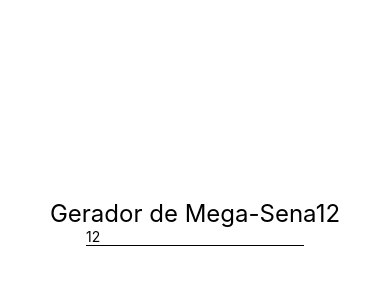
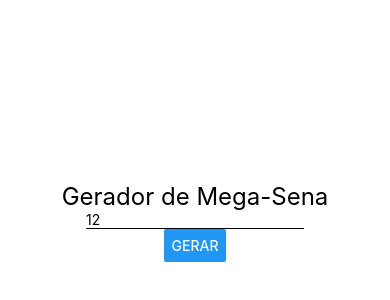
Before and after one commit to GeorgiSantana/Curso-React-Native, a React Native app: screen / in a window 390 px wide. Shown: the part 200-500 px from the top of the page. Built offline with nearby package versions, Linux system fonts and the light colour scheme.

Commit message:
Criado algoritimo para geração de numeros que não se repetem

```diff
--- a/src/components/mega/Mega.js
+++ b/src/components/mega/Mega.js
@@ -1,30 +1,43 @@
 import React, {Component} from 'react';
-import {Text, TextInput} from 'react-native';
+import {Button, Text, TextInput} from 'react-native';
 import Estilo from '../estilo';
 
 export default class Mega extends Component {
   state = {
     qtdeNumeros: this.props.qtdeNumeros,
+    numeros: [],
   };
 
   alterarQtdeNumeros = qtde => {
-    this.setState({qtdeNumeros: qtde});
+    this.setState({qtdeNumeros: +qtde});
   };
+
+  gerarNumeroNaoContido = nums => {
+    const novo = parseInt(Math.random() * 60) + 1;
+    return nums.includes(novo) ? this.gerarNumeroNaoContido(nums) : novo;
+  };
+
+  gerarNumeros = () => {
+    const numeros = Array(this.state.qtdeNumeros)
+      .fill()
+      .reduce(n => [...n, this.gerarNumeroNaoContido(n)], []);
+    this.setState({numeros});
+  };
+
   render() {
     return (
       <>
-        <Text style={Estilo.txtG}>
-          Gerador de Mega-Sena
-          {this.state.qtdeNumeros}
-        </Text>
+        <Text style={Estilo.txtG}>Gerador de Mega-Sena</Text>
         <TextInput
           keyboardType={'numeric'}
           // eslint-disable-next-line react-native/no-inline-styles
           style={{borderBottomWidth: 1}}
           placeholder="Qtde de Números"
-          value={this.state.qtdeNumeros}
-          onChangeText={qtde => this.alterarQtdeNumeros(qtde)}
+          value={`${this.state.qtdeNumeros}`}
+          onChangeText={this.alterarQtdeNumeros}
         />
+        <Button title="Gerar" onPress={this.gerarNumeros} />
+        <Text>{this.state.numeros.join(' , ')}</Text>
       </>
     );
   }
```
